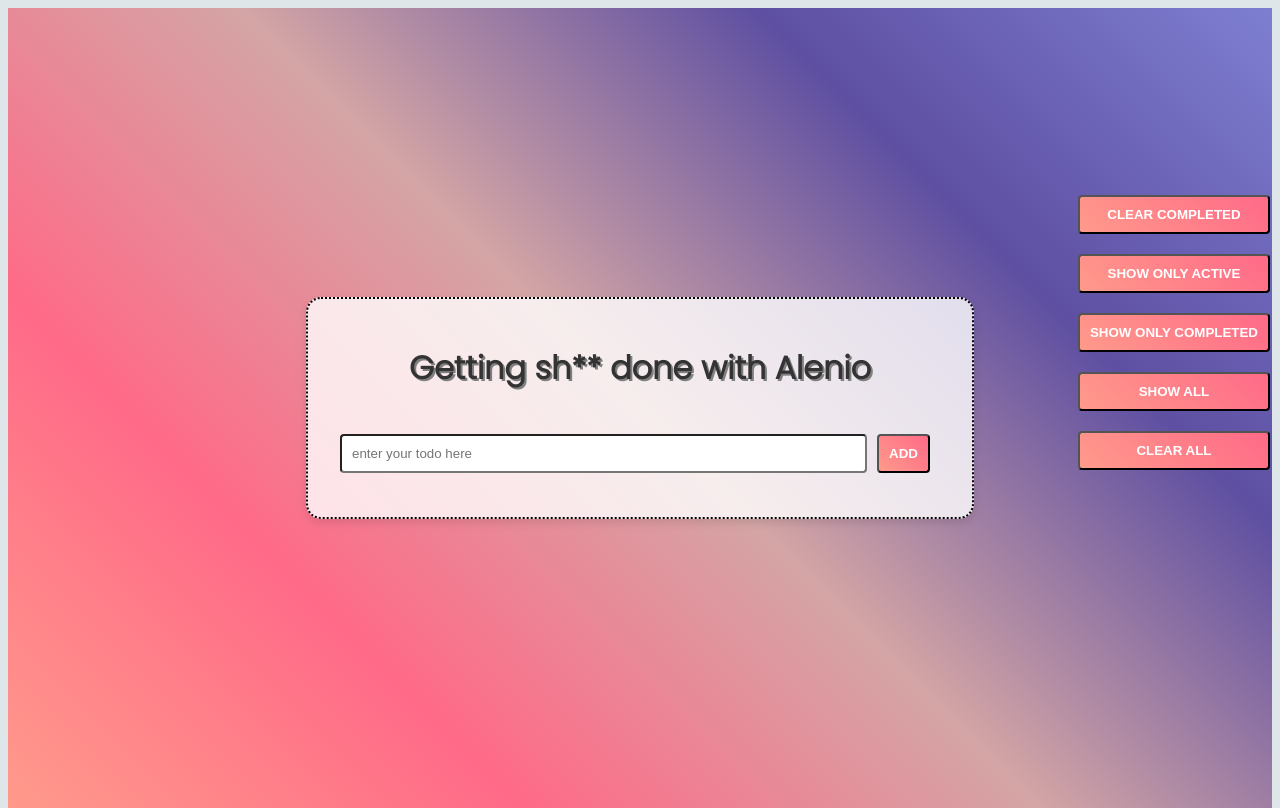
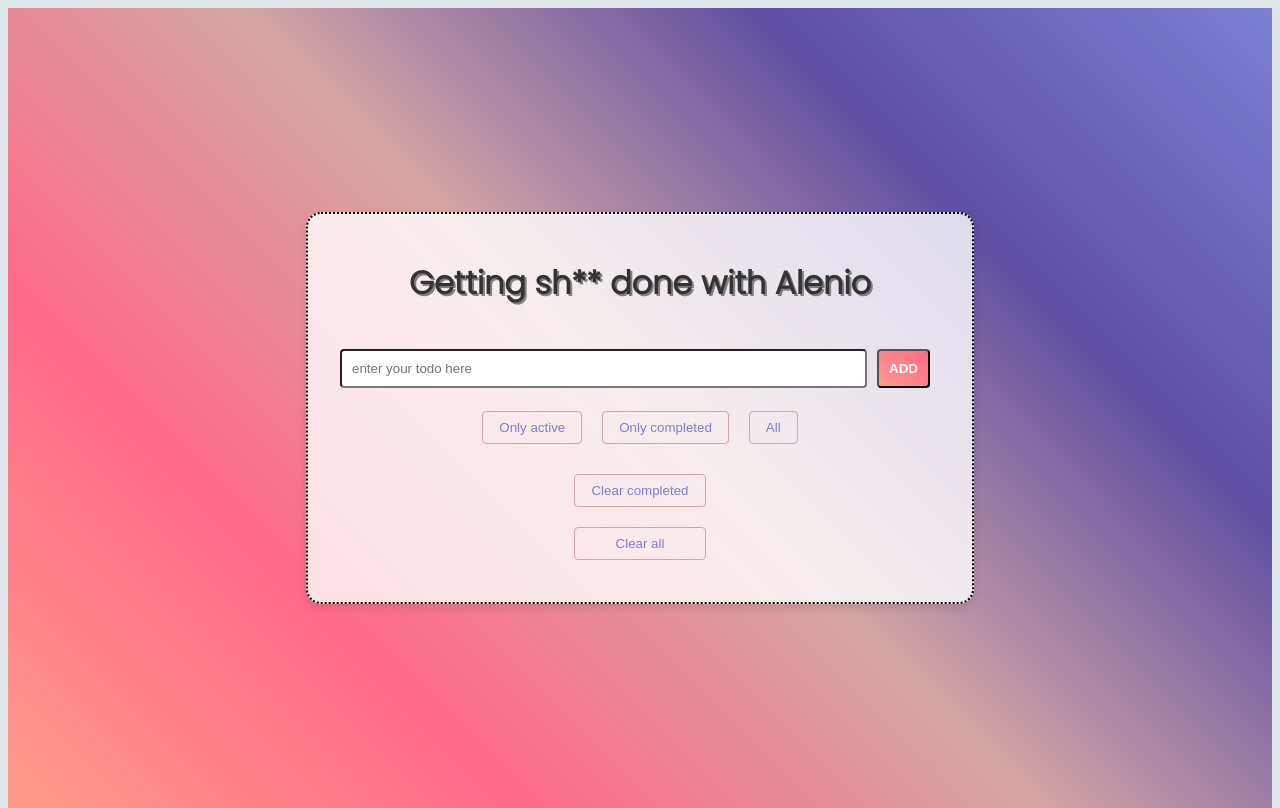
Before and after one commit to AlenioH/react-todo-list, a React (Create React App) app: page / in a window 1280 px wide. Built offline with nearby package versions, Linux system fonts and the light colour scheme.

Commit message:
Move buttons inside the container

```diff
--- a/src/App.jsx
+++ b/src/App.jsx
@@ -30,6 +30,7 @@ const containerStyle = css`
   line-height: 2;
 `;
 
+
 const buttonStyle = css`
   padding: 10px;
   border-radius: 4px;
@@ -41,6 +42,19 @@ const buttonStyle = css`
   &:hover {
     background: #7e7fd1;
     transition: background-color 0.5s;
+  }
+`;
+
+const ghostButtonStyle = css`
+  background: transparent;
+  border: 1px solid #d4a5a5;
+  color: #7e7fd1;
+  padding: 8px 16px;
+  border-radius: 4px;
+  margin: 10px;
+  cursor: pointer;
+  &:hover {
+    background: rgba(126, 127, 209, 0.1);
   }
 `;
 
@@ -156,6 +170,11 @@ export default function App() {
               Add
             </button>
           </form>
+          <div>
+            <Button style={ghostButtonStyle} label="Only active" action={() => setFilter('active')} />
+            <Button style={ghostButtonStyle} label="Only completed" action={() => setFilter('completed')} />
+            <Button style={ghostButtonStyle} label="All" action={() => setFilter('all')} />
+          </div>
           <TodoList
             todos={toDos}
             crossTodo={checkTodo}
@@ -164,6 +183,10 @@ export default function App() {
             toggleEditModal={toggleEditModal}
             filter={filter}
           />
+          <div css={css`display: flex; flex-direction: column; margin-top: 10px;`}>
+            <Button style={ghostButtonStyle} label="Clear completed" action={removeCompleted} />
+            <Button style={ghostButtonStyle} label="Clear all" action={clearAll} />
+          </div>
         </div>
         <div
           css={css`
@@ -174,11 +197,7 @@ export default function App() {
             right: 0;
           `}
         >
-          <Button style={buttonStyle} label="Clear completed" action={removeCompleted} />
-          <Button style={buttonStyle} label="Show only active" action={() => setFilter('active')} />
-          <Button style={buttonStyle} label="Show only completed" action={() => setFilter('completed')} />
-          <Button style={buttonStyle} label="Show all" action={() => setFilter('all')} />
-          <Button style={buttonStyle} label="Clear all" action={clearAll} />
+
         </div>
       </div>
       </>
```
